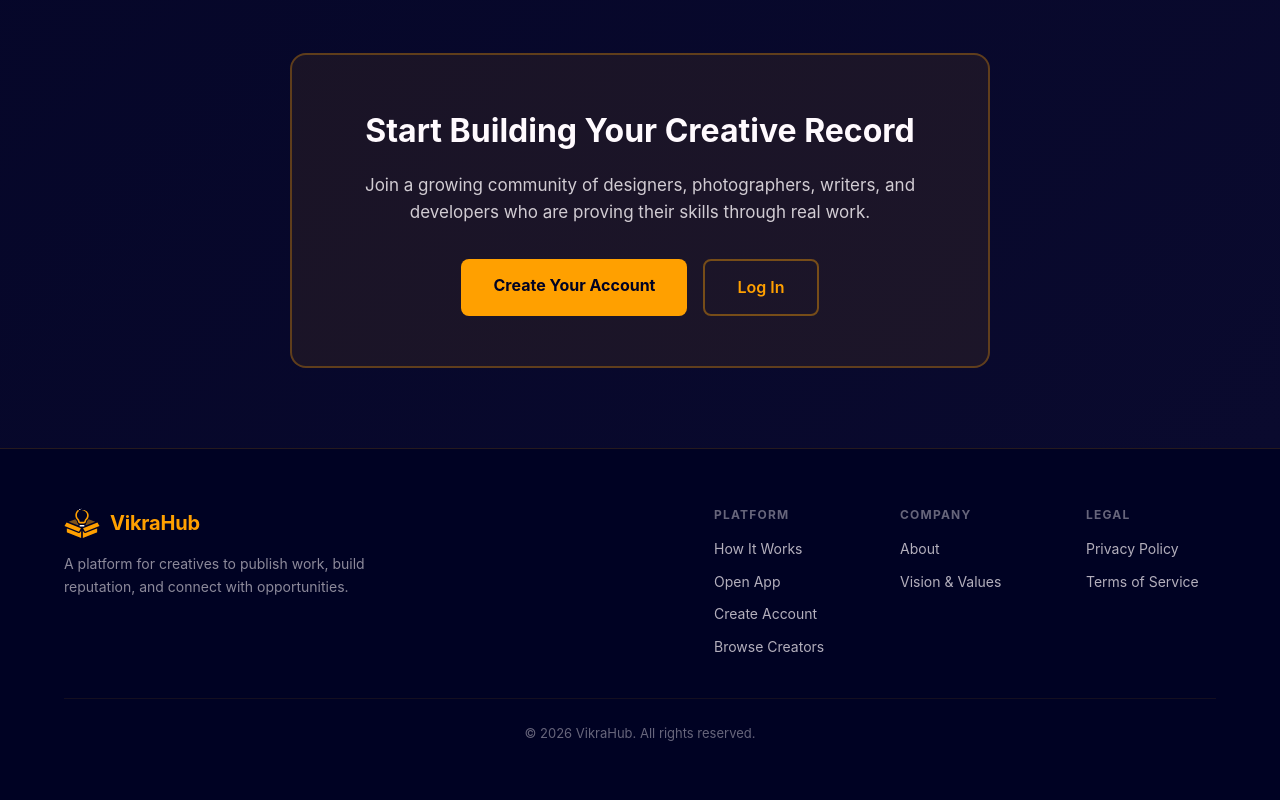
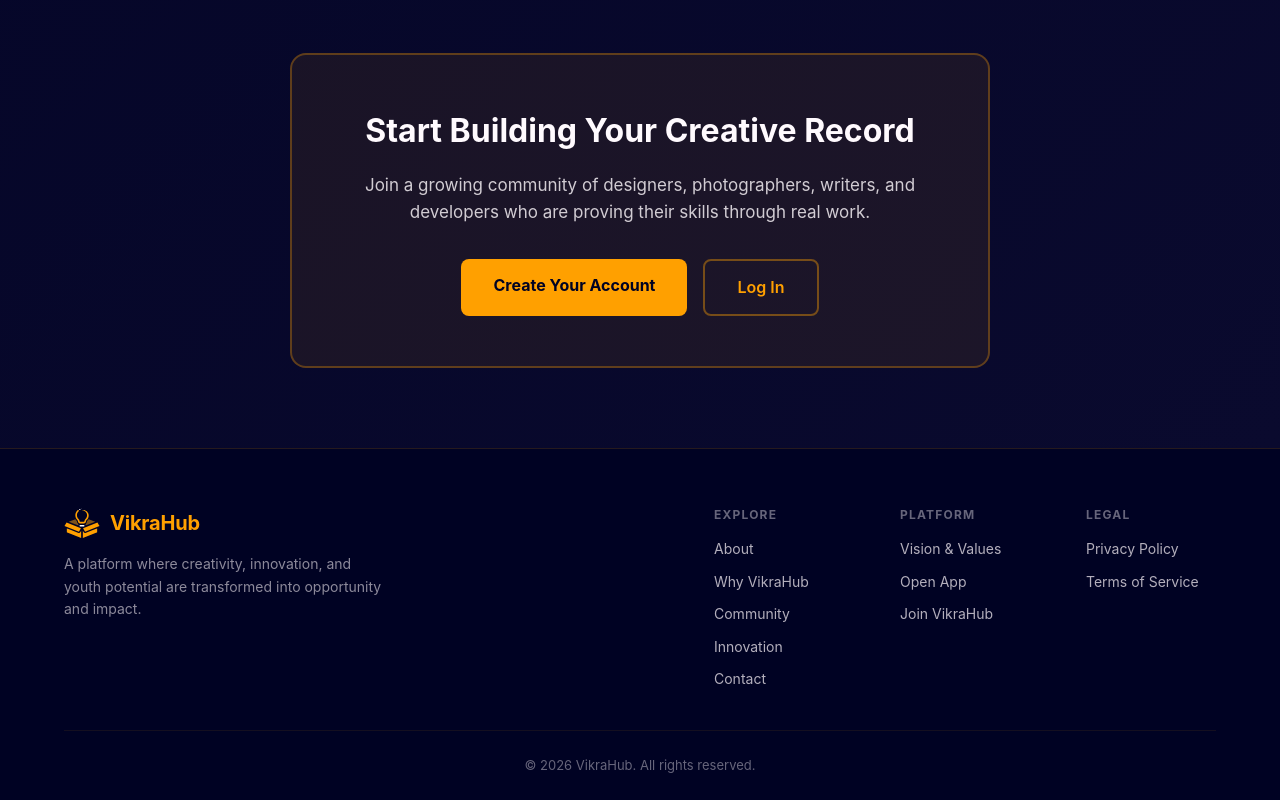
Before and after one commit to VikraHub/vikrahub-web, a Next.js app in the folder apps/web/: page / in a window 1280 px wide. Shown: the part 2338-3138 px from the top of the page. Before the commit the page ends 3106 px from the top, so only its background shows below. Built offline with nearby package versions, Linux system fonts and the light colour scheme; no server answers.

Commit message:
Refresh footer links for updated public website structure

```diff
--- a/apps/web/src/components/SiteFooter.tsx
+++ b/apps/web/src/components/SiteFooter.tsx
@@ -7,7 +7,6 @@ export default function SiteFooter() {
     <footer className={styles.footer}>
       <div className={styles.inner}>
         <div className={styles.top}>
-          {/* Brand column */}
           <div className={styles.brand}>
             <div className={styles.logoRow}>
               <Image
@@ -19,24 +18,25 @@ export default function SiteFooter() {
               <strong className={styles.brandName}>VikraHub</strong>
             </div>
             <p className={styles.tagline}>
-              A platform for creatives to publish work, build reputation, and connect with opportunities.
+              A platform where creativity, innovation, and youth potential are transformed into opportunity and impact.
             </p>
           </div>
 
-          {/* Link columns */}
           <nav className={styles.columns} aria-label="Footer navigation">
             <div className={styles.column}>
-              <h4 className={styles.columnTitle}>Platform</h4>
-              <Link href="/how-it-works">How It Works</Link>
-              <Link href="https://app.vikrahub.com">Open App</Link>
-              <Link href="https://app.vikrahub.com?auth=signup">Create Account</Link>
-              <Link href="https://app.vikrahub.com/creators">Browse Creators</Link>
+              <h4 className={styles.columnTitle}>Explore</h4>
+              <Link href="/about">About</Link>
+              <Link href="/why-vikrahub">Why VikraHub</Link>
+              <Link href="/community">Community</Link>
+              <Link href="/innovation">Innovation</Link>
+              <Link href="/contact">Contact</Link>
             </div>
 
             <div className={styles.column}>
-              <h4 className={styles.columnTitle}>Company</h4>
-              <Link href="/about">About</Link>
+              <h4 className={styles.columnTitle}>Platform</h4>
               <Link href="/vision">Vision & Values</Link>
+              <Link href="https://app.vikrahub.com">Open App</Link>
+              <Link href="https://app.vikrahub.com?auth=signup">Join VikraHub</Link>
             </div>
 
             <div className={styles.column}>
```
